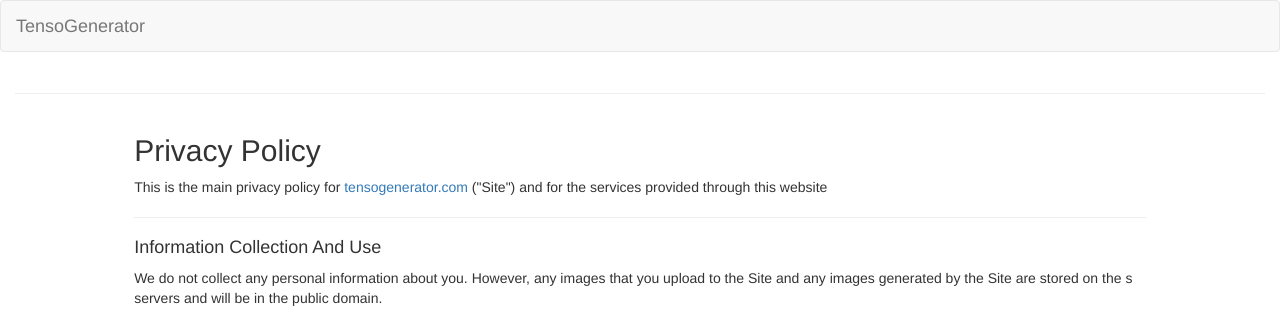
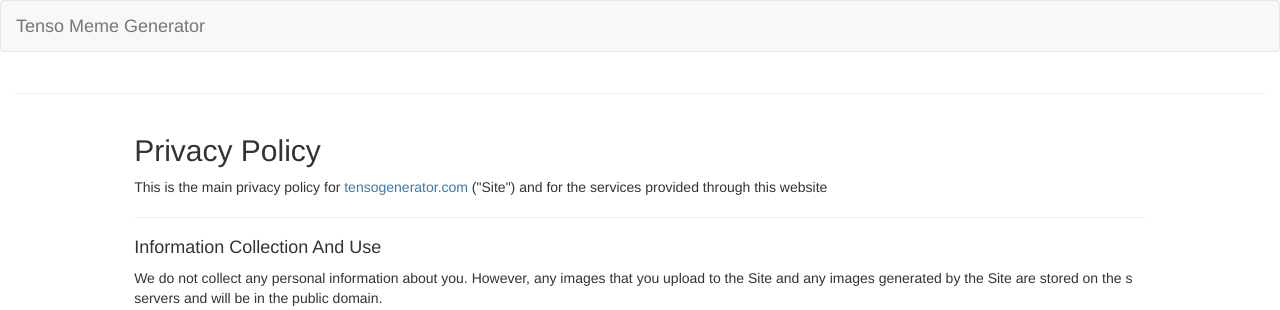
Before and after one commit to rbudhu/stunning-journey, a Django app: template web/templates/web/privacy.html in a window 1280 px wide. Shown: the top 310 px of the page. Run offline with Django 3.2, Linux system fonts and the light colour scheme; the template is opened without the code that fills it, so the values that code supplies are empty; some libraries are stand-ins or nearby versions.

Commit message:
Changes brand title to Tenso Meme Generator

```diff
--- a/web/templates/web/base.html
+++ b/web/templates/web/base.html
@@ -5,7 +5,7 @@
 	<meta charset="utf-8">
 	<meta http-equiv="X-UA-Compatible" content="IE=edge">
 	<meta name="viewport" content="width=device-width, initial-scale=1">
-	<meta name="description" content="Tenso Meme Generator">
+	<meta name="description" content="Tenso Meme Generator. Easily generate your own tenso memes.">
 	{% block meta %}
 	{% endblock %}
 
@@ -22,7 +22,7 @@
             <div class="container-fluid">
 		<!-- Brand and toggle get grouped for better mobile display -->
 		<div class="navbar-header">
-                    <a class="navbar-brand page-scroll" href="{% url 'web:index' %}">TensoGenerator</a>
+                    <a class="navbar-brand page-scroll" href="{% url 'web:index' %}">Tenso Meme Generator</a>
 		</div>
             </div>
 	</nav>
```
